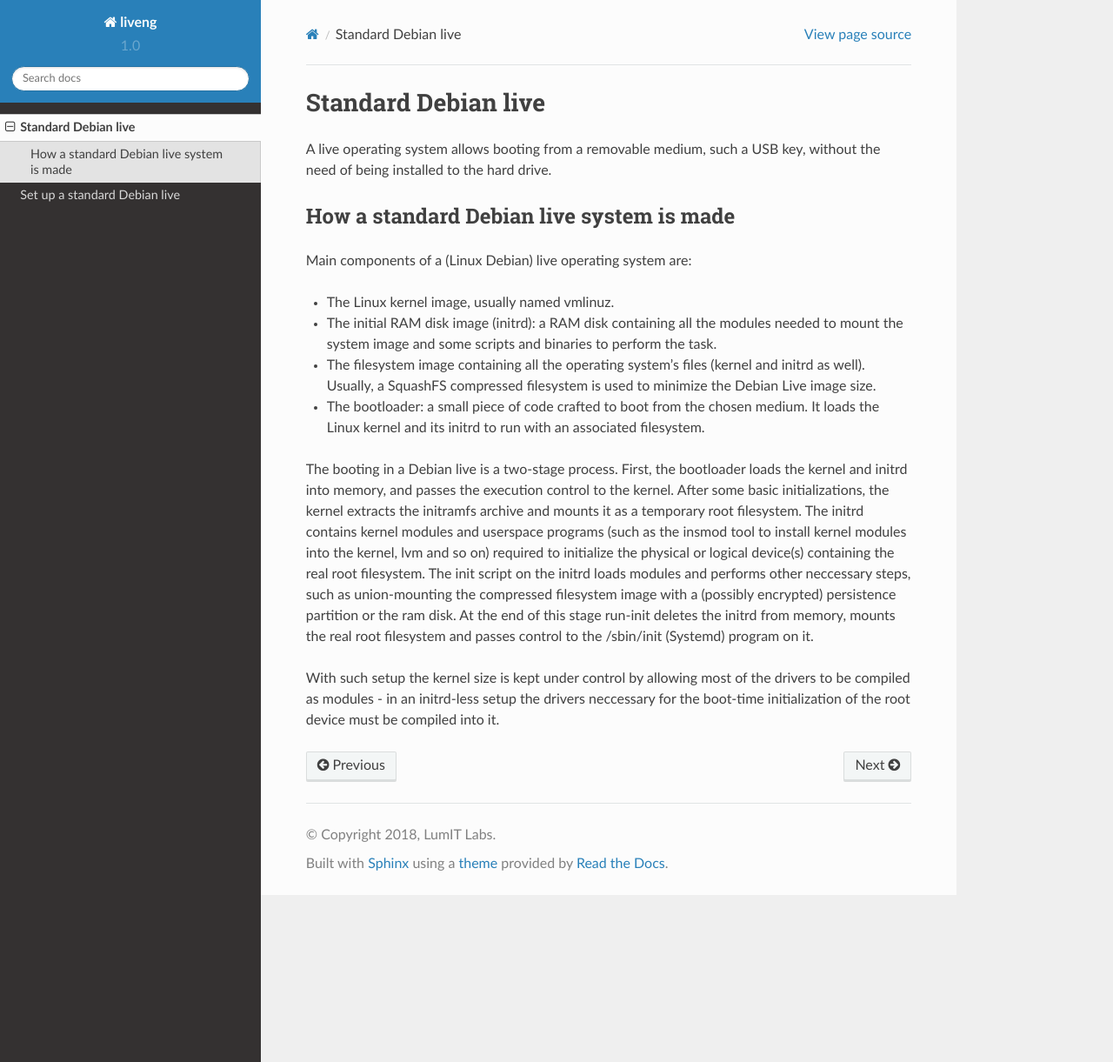
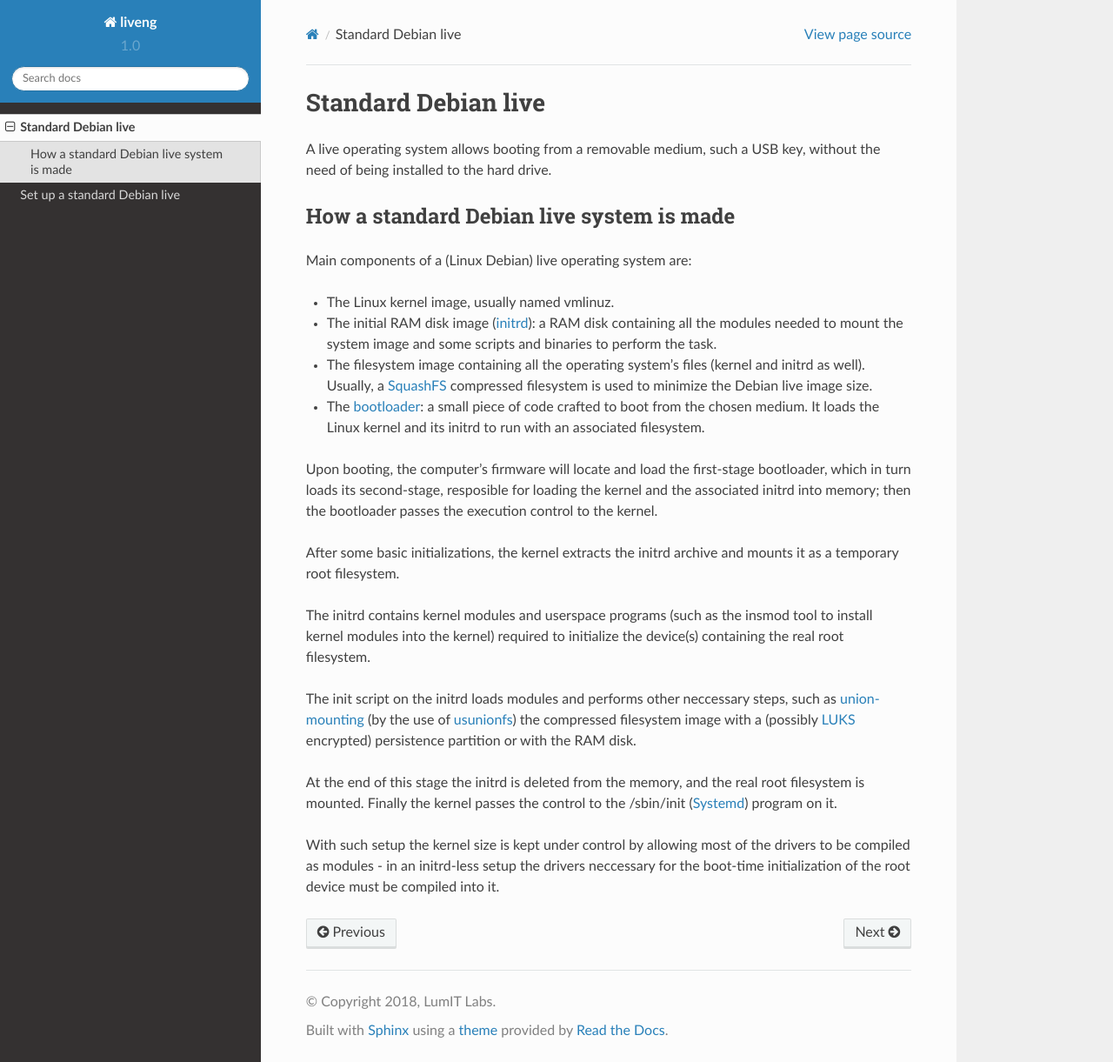
Before and after one commit to LumIT-Labs/liveng, a Sphinx documentation site: the page built from docs/source/standard-live.rst, in a window 1280 px wide and 1221 px high. Shown: the whole window at 87% size. Built offline with Sphinx 7.4.7 and the Read the Docs theme 2.0.0, drawn with Linux system fonts in a browser that asks for light colours.

Commit message:
Small improvements on docs

```diff
--- a/docs/source/index.rst
+++ b/docs/source/index.rst
@@ -13,9 +13,9 @@ There are a few live distibutions which support the UEFI Secure Boot (Debian liv
 
 The aim of the liveng project is to give the Community a set of best practices in order to transform a common Debian Linux live into a live(ng) operating system which does:
 
-* encrypted persistence natively;
+* native encrypted persistence;
 * kernel update (on a live ISO 9660 filesystem!);
-* UEFI, with UEFI Secure Boot compatibility with a real efi partition.
+* UEFI, with UEFI Secure Boot compatibility, with a real efi partition.
 
 As the base of liveng we have chosen the Debian Stretch live distribution.
 
--- a/docs/source/standard-live.rst
+++ b/docs/source/standard-live.rst
@@ -10,15 +10,18 @@ How a standard Debian live system is made
 Main components of a (Linux Debian) live operating system are:
 
 * The Linux kernel image, usually named vmlinuz.
-* The initial RAM disk image (initrd): a RAM disk containing all the modules needed to mount the system image and some scripts and binaries to perform the task.
-* The filesystem image containing all the operating system's files (kernel and initrd as well). Usually, a SquashFS compressed filesystem is used to minimize the Debian Live image size.
-* The bootloader: a small piece of code crafted to boot from the chosen medium. It loads the Linux kernel and its initrd to run with an associated filesystem.
+* The initial RAM disk image (`initrd <https://en.wikipedia.org/wiki/Initial_ramdisk>`_): a RAM disk containing all the modules needed to mount the system image and some scripts and binaries to perform the task.
+* The filesystem image containing all the operating system's files (kernel and initrd as well). Usually, a `SquashFS <https://en.wikipedia.org/wiki/SquashFS>`_ compressed filesystem is used to minimize the Debian live image size.
+* The `bootloader <https://en.wikipedia.org/wiki/Booting>`_: a small piece of code crafted to boot from the chosen medium. It loads the Linux kernel and its initrd to run with an associated filesystem.
 
-The booting in a Debian live is a two-stage process.
-First, the bootloader loads the kernel and initrd into memory, and passes the execution control to the kernel.
-After some basic initializations, the kernel extracts the initramfs archive and mounts it as a temporary root filesystem.
-The initrd contains kernel modules and userspace programs (such as the insmod tool to install kernel modules into the kernel, lvm and so on) required to initialize the physical or logical device(s) containing the real root filesystem.
-The init script on the initrd loads modules and performs other neccessary steps, such as union-mounting the compressed filesystem image with a (possibly encrypted) persistence partition or the ram disk.
-At the end of this stage run-init deletes the initrd from memory, mounts the real root filesystem and passes control to the /sbin/init (Systemd) program on it.
+Upon booting, the computer's firmware will locate and load the first-stage bootloader, which in turn loads its second-stage, resposible for loading the kernel and the associated initrd into memory; then the bootloader passes the execution control to the kernel.
+
+After some basic initializations, the kernel extracts the initrd archive and mounts it as a temporary root filesystem.
+
+The initrd contains kernel modules and userspace programs (such as the insmod tool to install kernel modules into the kernel) required to initialize the device(s) containing the real root filesystem.
+
+The init script on the initrd loads modules and performs other neccessary steps, such as `union-mounting <https://en.wikipedia.org/wiki/Union_mount>`_ (by the use of `usunionfs <https://en.wikipedia.org/wiki/UnionFS>`_) the compressed filesystem image with a (possibly `LUKS <https://en.wikipedia.org/wiki/Linux_Unified_Key_Setup>`_ encrypted) persistence partition or with the RAM disk.
+
+At the end of this stage the initrd is deleted from the memory, and the real root filesystem is mounted. Finally the kernel passes the control to the /sbin/init (`Systemd <https://en.wikipedia.org/wiki/Systemd>`_) program on it.
 
 With such setup the kernel size is kept under control by allowing most of the drivers to be compiled as modules - in an initrd-less setup the drivers neccessary for the boot-time initialization of the root device must be compiled into it.
```
Also changed, not shown: README.md (+4 -4 lines), docs/source/setup.rst (+5 -5 lines).
